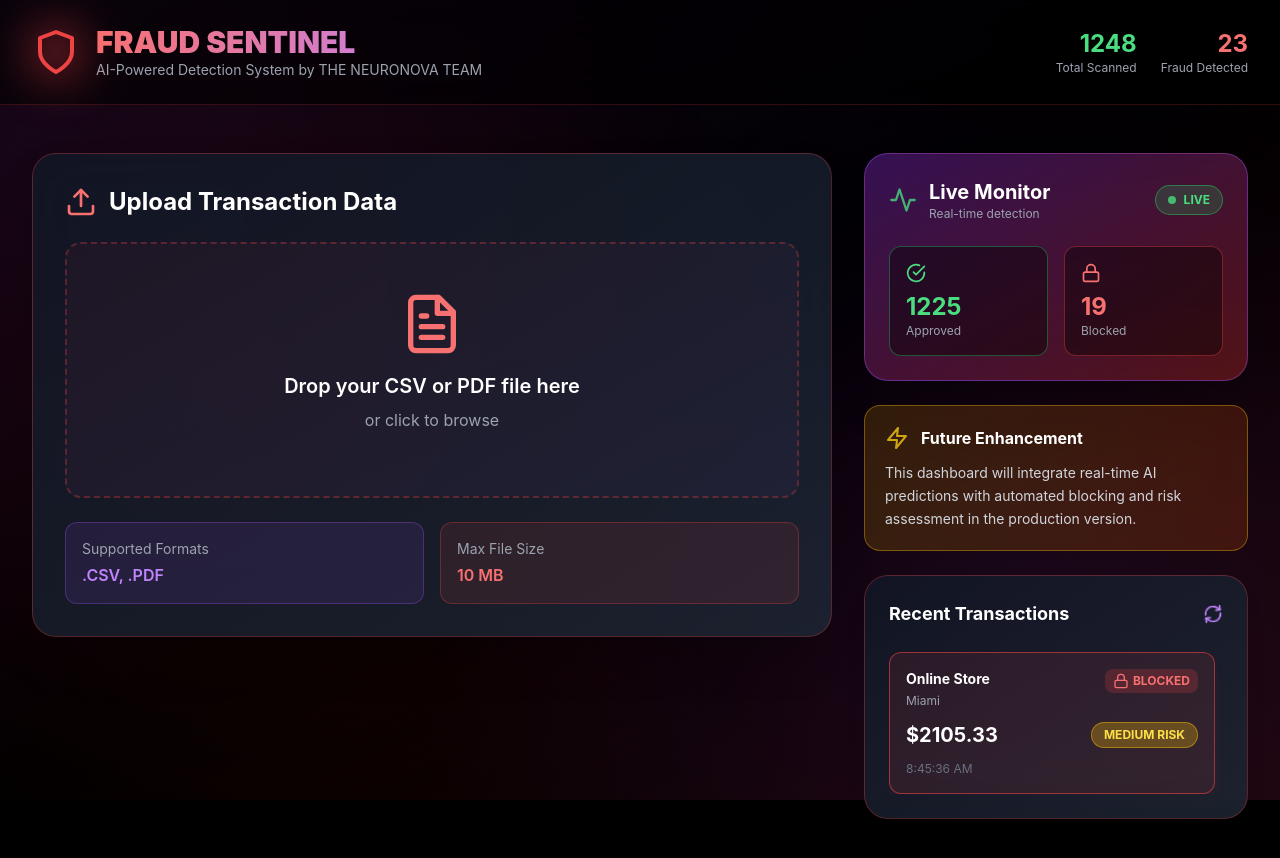
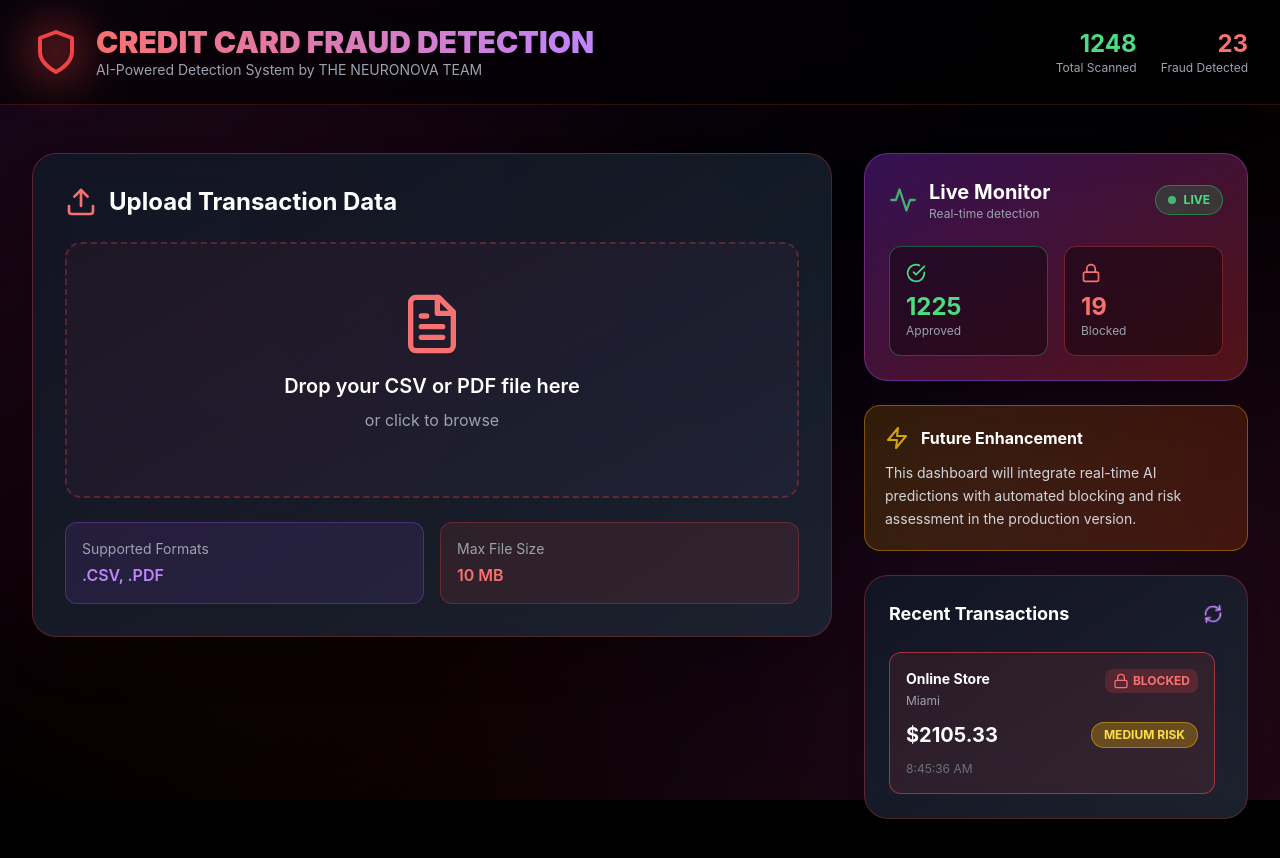
Before and after one commit to 25bda095-droid/Credit-Card-Fraud-Check-Model-V2, a Next.js app: page / in a window 1280 px wide. Shown: the top 858 px of the page. Built offline with nearby package versions, Linux system fonts and the light colour scheme.

Commit message:
Update index.js

```diff
--- a/pages/index.js
+++ b/pages/index.js
@@ -697,7 +697,7 @@ export default function FraudDetectionApp() {
       let y = 780;
 
       // Title
-      page.drawText('FRAUD SENTINEL', {
+      page.drawText('CREDIT CARD FRAUD DETECTION', {
         x: 50,
         y,
         size: titleSize,
@@ -840,7 +840,7 @@ export default function FraudDetectionApp() {
       const blob = new Blob([pdfBytes], { type: 'application/pdf' });
       const link = document.createElement('a');
       link.href = URL.createObjectURL(blob);
-      link.download = `Fraud_Sentinel_Report_${results.fileName.replace(/\.[^/.]+$/, '')}_${Date.now()}.pdf`;
+      link.download = `FRAUD_DETECTION_REPORT_${results.fileName.replace(/\.[^/.]+$/, '')}_${Date.now()}.pdf`;
       document.body.appendChild(link);
       link.click();
       document.body.removeChild(link);
@@ -876,7 +876,7 @@ export default function FraudDetectionApp() {
               </div>
               <div>
                 <h1 className="text-3xl font-black bg-gradient-to-r from-red-400 to-purple-400 bg-clip-text text-transparent">
-                  FRAUD SENTINEL
+                  CREDIT CARD FRAUD DETECTION
                 </h1>
                 <p className="text-sm text-gray-400">AI-Powered Detection System by THE NEURONOVA TEAM</p>
               </div>
```
